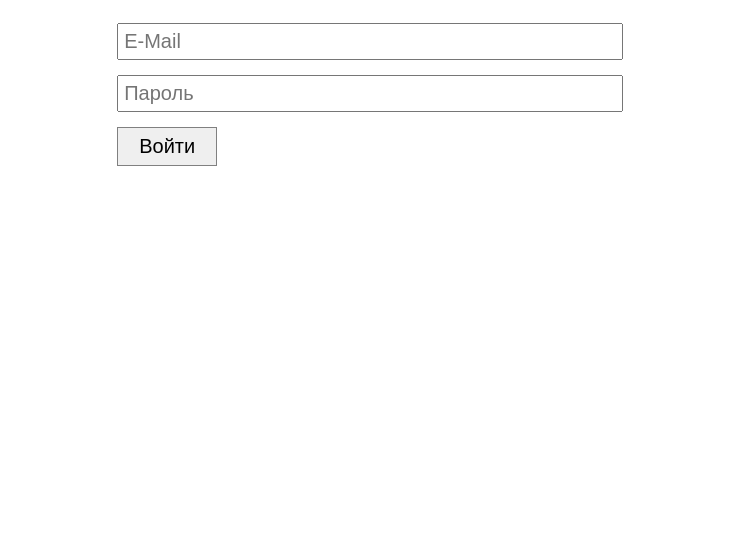
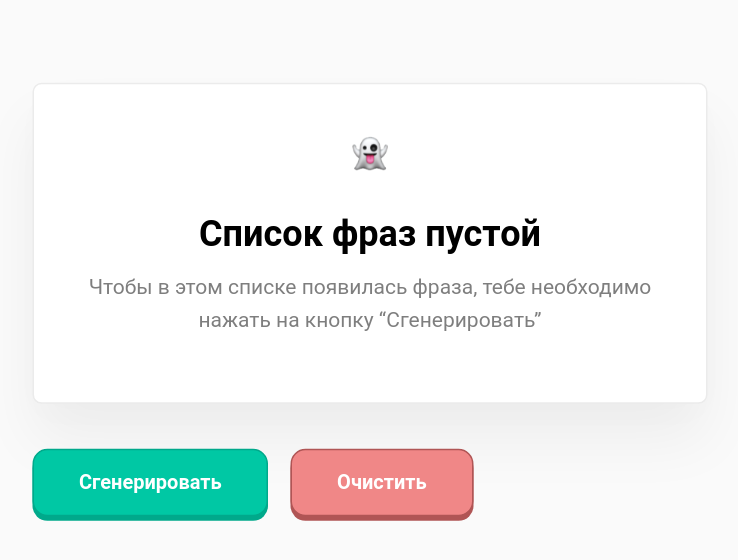
Before and after one commit to bizzquit/react-mentory, a React (Create React App) app: page / in a window 1280 px wide. Shown: the top 560 px of the page, without its empty margins (270-1008 px from the left). Built offline with nearby package versions, Linux system fonts and the light colour scheme; the HTML template or start-up script is replaced by a standard one.

Commit message:
Сделал ДЗ-4

```diff
--- a/src/index.js
+++ b/src/index.js
@@ -2,7 +2,8 @@
 import ReactDOM from 'react-dom'
 
 // import Index from './tutorial-1/Index';
-import App from './tutorial-2/App'
+// import App from './tutorial-2/App'
+import App from './tutorial-4/App'
 
 ReactDOM.render(
   <React.StrictMode>
--- /dev/null
+++ b/src/tutorial-4/App.css
@@ -0,0 +1,81 @@
+* {
+    font-family: "Roboto", serif;
+}
+
+body {
+    background-color: #FAFAFA;
+}
+
+.wrapper {
+    width: 450px;
+    margin: 50px auto;
+    transform: scale(1.5) translateY(70px);
+}
+
+.list {
+    max-height: 400px;
+    overflow: auto;
+    padding: 30px;
+    margin-bottom: 30px;
+}
+
+.btn {
+    height: 45px;
+    padding: 0 30px;
+    border: 0;
+    border-radius: 10px;
+    margin-right: 15px;
+    font-weight: 600;
+    cursor: pointer;
+    transition: all 0.15s ease;
+}
+
+.btn:active {
+    transform: translateY(2px);
+    box-shadow: none;
+}
+
+.btn_generate {
+    background-color: #00C8A4;
+    color: #fff;
+    box-shadow: 0 3px 0 #00A98B;
+    border: 1px solid #00A98B;
+}
+
+.btn_clear {
+    background-color: #F08787;
+    box-shadow: 0 3px 0 #B05555;
+    border: 1px solid #B05555;
+    color: #fff;
+}
+
+.block {
+    padding: 15px 30px;
+    background: #FFFFFF;
+    border: 1px solid #EBEBEB;
+    box-sizing: border-box;
+    box-shadow: 0px 9px 24px rgba(0, 0, 0, 0.01), 0px 25px 40px rgba(0, 0, 0, 0.05);
+    border-radius: 6px;
+    margin-bottom: 30px;
+}
+
+.block h3 {
+    font-size: 18px;
+}
+
+.empty-block {
+    text-align: center;
+    padding: 30px;
+}
+
+.empty-block h2 {
+    font-size: 24px;
+    margin-bottom: 0;
+}
+
+.empty-block p {
+    margin-top: 10px;
+    font-size: 14px;
+    opacity: 0.5;
+    line-height: 22px;
+}
--- /dev/null
+++ b/src/tutorial-4/App.js
@@ -0,0 +1,45 @@
+import React from 'react'
+import EmptyBlock from './components/EmptyBlock'
+import Phrase from './components/Phrase'
+import { adjectivesArr, nounsArr } from './components/dictionaries'
+
+import './App.css'
+
+function App() {
+  const [phrases, setPhrases] = React.useState([])
+  const [count, setCount] = React.useState(phrases.length)
+
+  const randomIndex = (arr) => {
+    return Math.floor(Math.random() * arr.length - 1) + 1
+  }
+
+  const generationPhrase = () => {
+    const newPhrase = [
+      adjectivesArr[randomIndex(adjectivesArr)],
+      adjectivesArr[randomIndex(adjectivesArr)],
+      nounsArr[randomIndex(nounsArr)],
+    ].join(' ')
+
+    setCount(count + 1)
+    setPhrases([{ phrase: newPhrase, id: count }, ...phrases])
+  }
+
+  const clearListPhrase = () => {
+    setPhrases([])
+    setCount(0)
+  }
+
+  return (
+    <div className="wrapper">
+      {phrases.length === 0 ? <EmptyBlock /> : <Phrase phrases={phrases} />}
+      <button className="btn btn_generate" onClick={generationPhrase}>
+        Сгенерировать
+      </button>
+      <button className="btn btn_clear" onClick={clearListPhrase}>
+        Очистить
+      </button>
+    </div>
+  )
+}
+
+export default App
--- /dev/null
+++ b/src/tutorial-4/components/EmptyBlock.jsx
@@ -0,0 +1,16 @@
+import React from 'react'
+import ghost from './ghost.png'
+
+function EmptyBlock() {
+  return (
+    <div className="block empty-block">
+      <img src={ghost} style={{ width: '32px', height: '32px' }} alt="Ghost" />
+      <h2>Список фраз пустой</h2>
+      <p>
+        Чтобы в этом списке появилась фраза, тебе необходимо нажать на кнопку
+        “Сгенерировать”
+      </p>
+    </div>
+  )
+}
+export default EmptyBlock
--- /dev/null
+++ b/src/tutorial-4/components/Phrase.jsx
@@ -0,0 +1,15 @@
+import React from 'react'
+
+function Phrase({ phrases = [] }) {
+  return (
+    <div className="list">
+      {phrases.map((item) => (
+        <div key={item.id} className="block">
+          <h3>{item.phrase}</h3>
+        </div>
+      ))}
+    </div>
+  )
+}
+
+export default Phrase
--- /dev/null
+++ b/src/tutorial-4/components/dictionaries.js
@@ -0,0 +1,46 @@
+const adjectivesArr = [
+  'абсолютный',
+  'адский',
+  'азартный',
+  'активный',
+  'ангельский',
+  'астрономический',
+  'баснословный',
+  'безбожный',
+  'безбрежный',
+  'безвозвратный',
+  'безграничный',
+  'бездонный',
+  'бездушный',
+  'безжалостный',
+  'замечательно',
+  'замечательный',
+  'записной',
+  'запредельный',
+  'заядлый',
+  'звериный',
+  'зверский',
+  'зеленый',
+  'злой',
+  'злостный',
+  'значительный',
+  'неоспоримый',
+  'неотразимый',
+  'неоценимый',
+  'непередаваемый',
+]
+
+const nounsArr = [
+  'лгун',
+  'день',
+  'конь',
+  'олень',
+  'человек',
+  'программист',
+  'ребёнок',
+  'конец',
+  'город',
+  'дурак',
+]
+
+export { adjectivesArr, nounsArr }
```
Also changed, not shown: src/tutorial-4/components/ghost.png (added).
